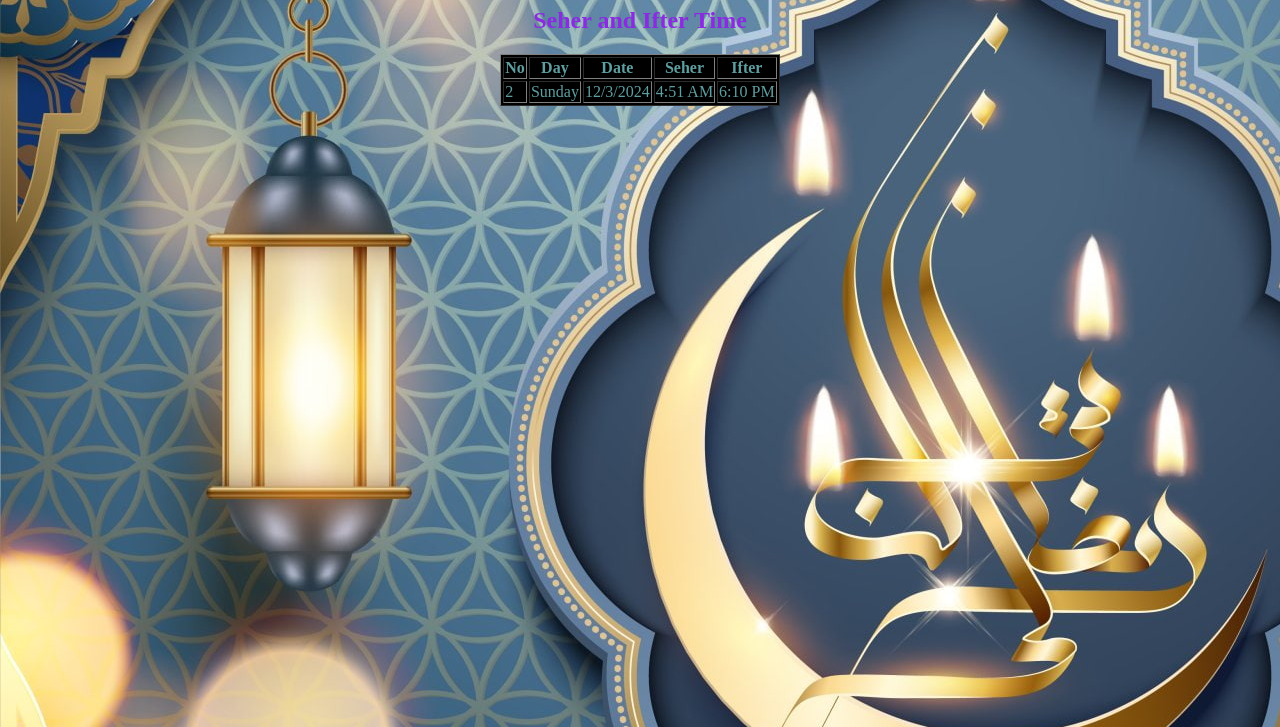
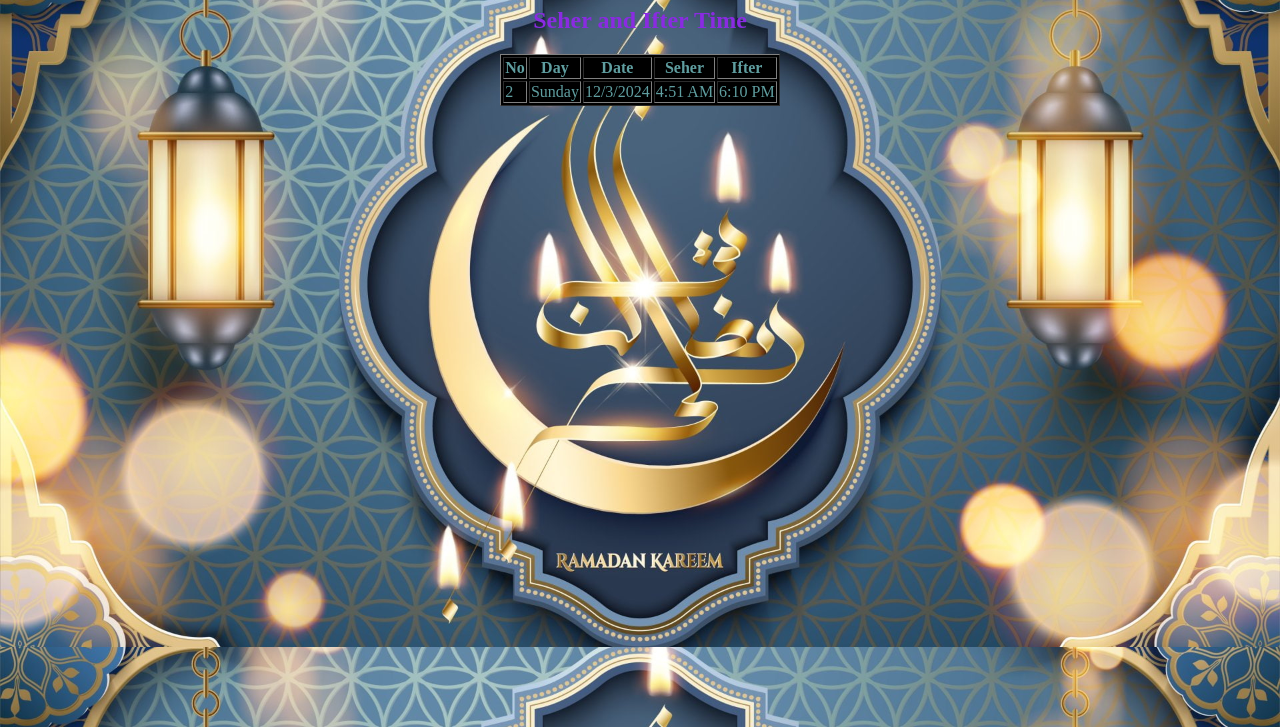
Before and after one commit to sohelcse07/ramadan-update, a plain HTML site: page index.html in a window 1280 px wide. Shown: the part 73-800 px from the top of the page. Drawn offline with Linux system fonts and the light colour scheme.

Commit message:
all done

```diff
--- a/script.js
+++ b/script.js
@@ -62,5 +62,13 @@ function updateTime() {
     iftarTime.innerText =  ramadan[i].iftar;
 }
 
+const bgImages = document.querySelector('body');
+let i = 1;
+
+setInterval(()=>{
+    bgImages.style.backgroundImage = `url('wallpaperflare.com_wallpaper (${i}).jpg')`;
+    (i>15)?i=0:i++;
+}, 5000);
+
 
 updateTime();
--- a/style.css
+++ b/style.css
@@ -14,4 +14,5 @@ table{
 }
 body {
     background-image: url("wallpaperflare.com_wallpaper (1).jpg");
+    background-size:cover;
   }
```
